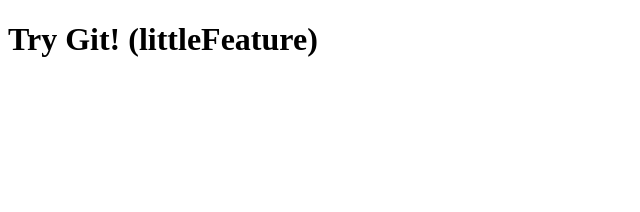
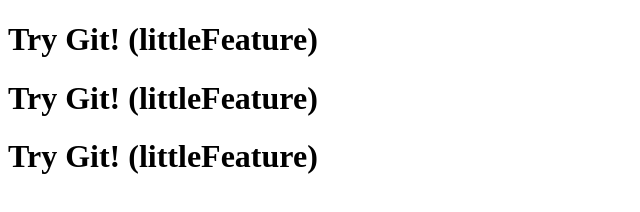
Before and after one commit to elizaveta1101/formStylization, a plain HTML site: page check.html in a window 1280 px wide. Shown: the whole page, without its empty margins (0-640 px from the left). Drawn offline with Linux system fonts and the light colour scheme.

Commit message:
new change

```diff
--- a/check.html
+++ b/check.html
@@ -8,5 +8,7 @@
 </head>
 <body>
     <h1>Try Git! (littleFeature)</h1>
+    <h1>Try Git! (littleFeature)</h1>
+    <h1>Try Git! (littleFeature)</h1>
 </body>
 </html>
```
